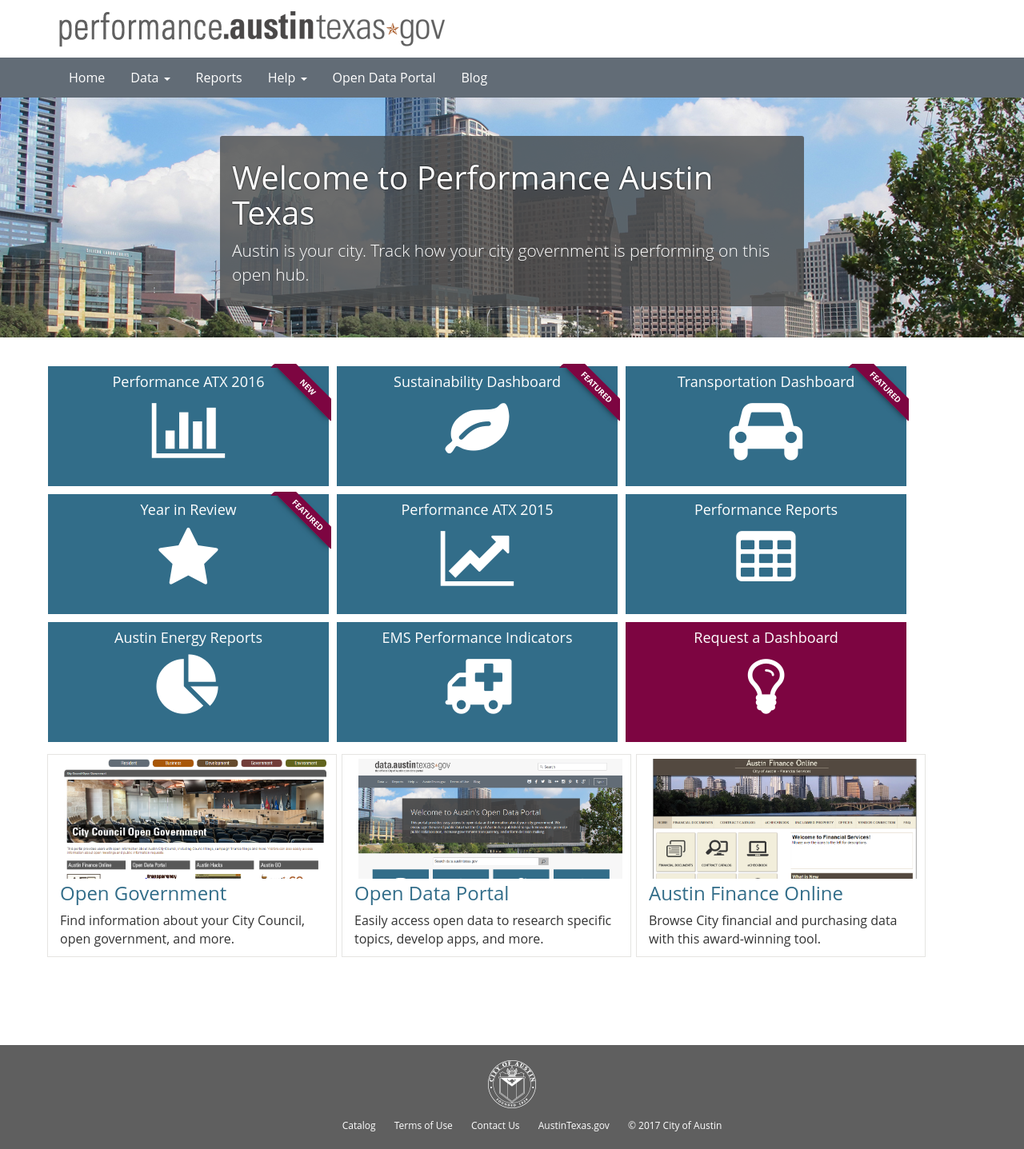
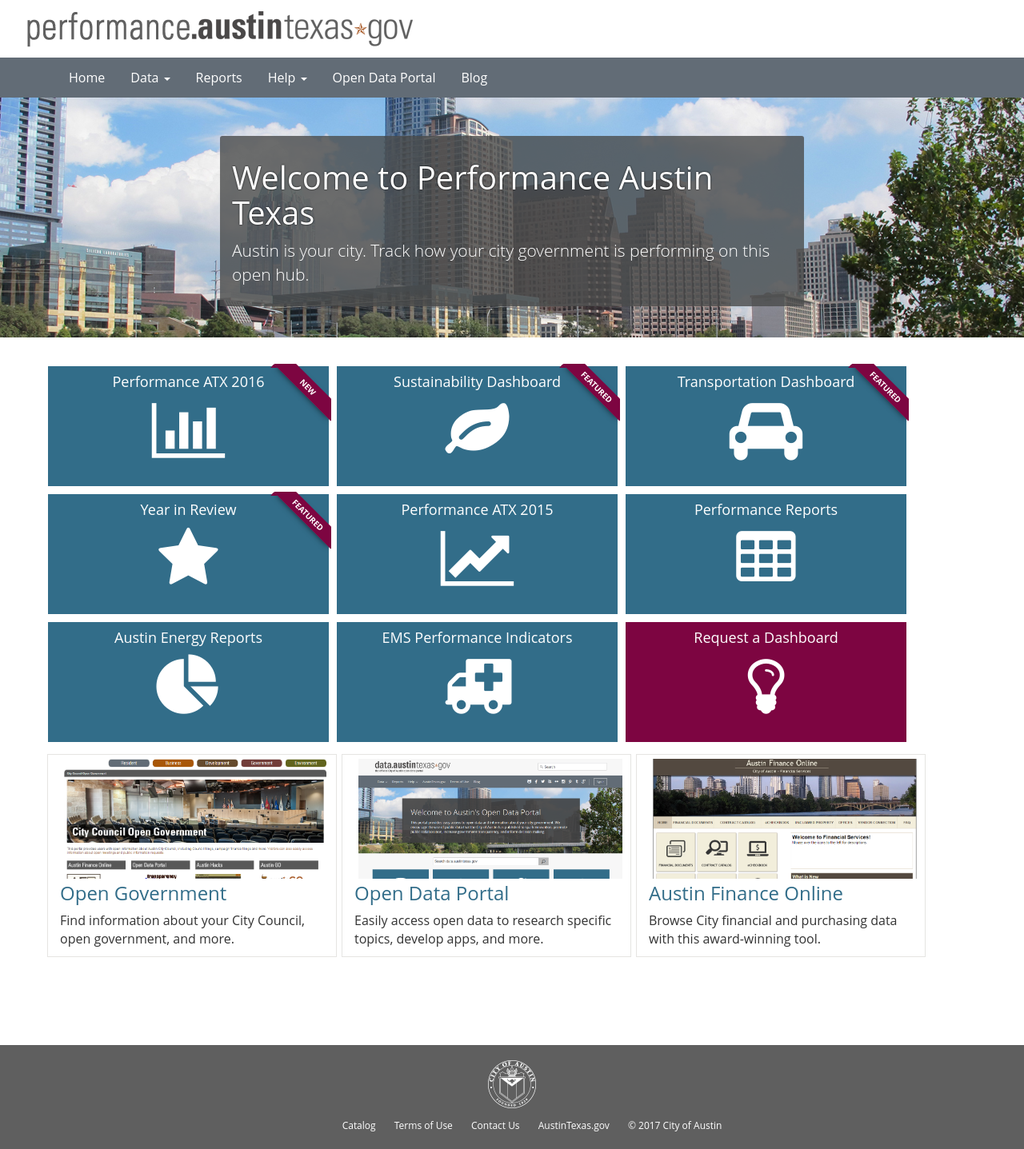
Before and after one commit to thuzarwin/PerformanceATX, a Jekyll site: the page built from index.md, in a window 1280 px wide. Shown: the whole page at 80% size. Built offline with Jekyll 4.4.1, drawn with Linux system fonts in a browser that asks for light colours; nearby versions of some CDN libraries; some web fonts are replaced.

Commit message:
Update headertitle.html
Reduce space before logo to be more in alignment with data.austintexas.gov site

```diff
--- a/_includes/headertitle.html
+++ b/_includes/headertitle.html
@@ -1,6 +1,6 @@
 <style>
    .header-logo{
-     padding-left: 70px;
+     padding-left: 30px;
     padding-top: 10px;
     padding-bottom: 10px;}
 </style>
```
